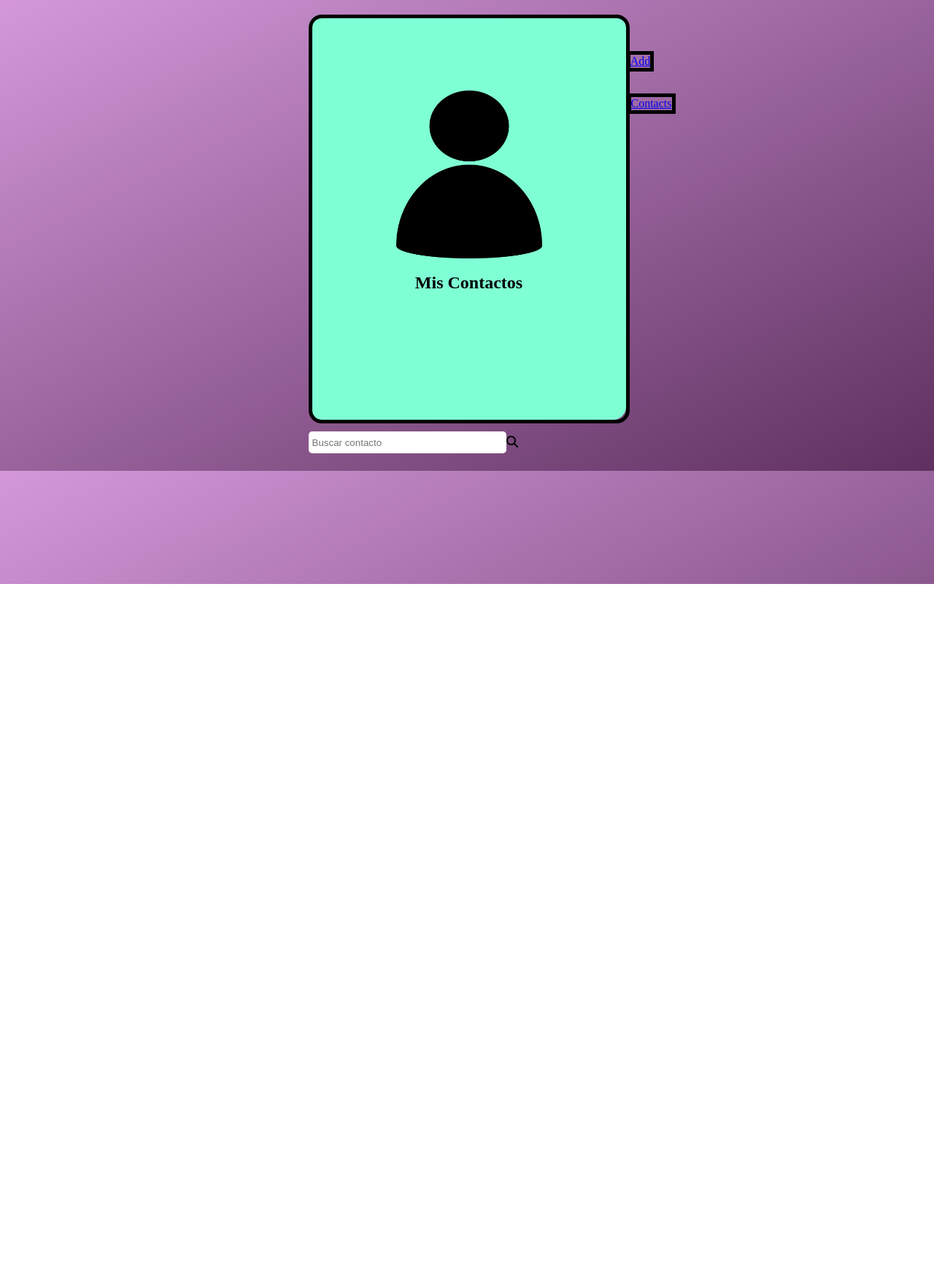
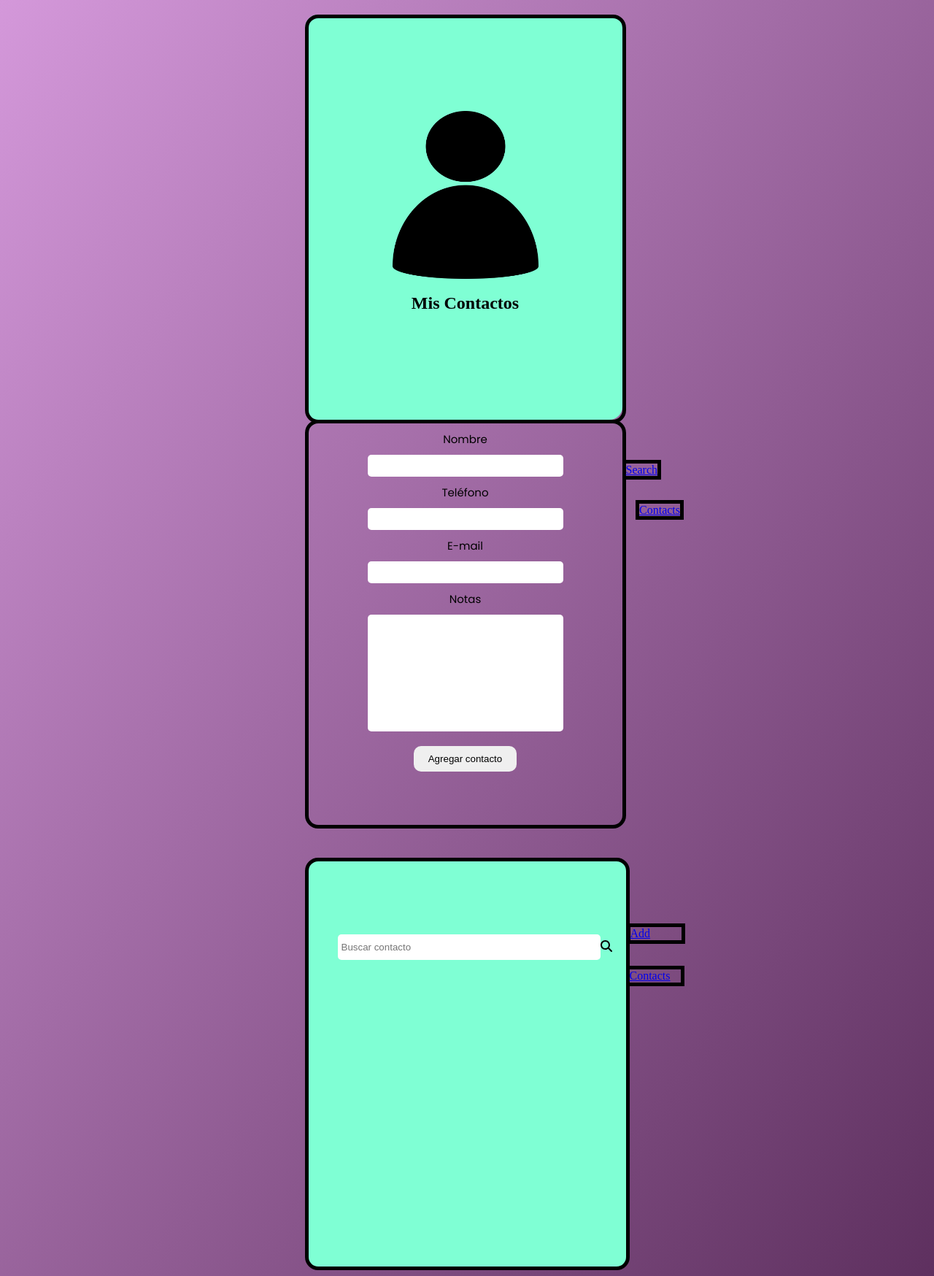
Before and after one commit to ana-mul/Directorio, a React (Vite) app in the folder DirectorioContactos/: page / in a window 1280 px wide. Shown: the whole page at 73% size. Before the commit the page ends 800 px from the top, so only its background shows below. Built offline with nearby package versions, Linux system fonts and the light colour scheme.

Commit message:
avancesdiseño

```diff
--- a/DirectorioContactos/src/components/add-contact/add.css
+++ b/DirectorioContactos/src/components/add-contact/add.css
@@ -54,8 +54,9 @@ button {
 span{
     position: relative;
     border: 5px solid black;
+    width: 70px;
 }
-.add-span-add {
+.search-span-add {
   bottom: 500px;
   left: 435px;
 }
--- a/DirectorioContactos/src/components/add-contact/add.jsx
+++ b/DirectorioContactos/src/components/add-contact/add.jsx
@@ -6,14 +6,14 @@ const Add = (props) => {
   // Deberá manejar los eventos de entrada del formulario y enviar la información del nuevo contacto al componente App para ser agregado a la lista de contactos.
 
   const { name, phone, email, notes, add, inputNa, inputP, inputE, inputNo, showForm, toggleSection } = props;
-  console.log("showForm:", showForm);
+
   return (
     <>
       {/*
 Este componente se encargaría de contener el formulario para agregar nuevos contactos.
 Debería tener los campos de entrada (inputs) necesarios para ingresar la información del contacto, como nombre, número de teléfono, dirección, etc. */}
       <div>
-        {showForm && (
+        {/* {showForm && ( */}
       <section className="section-add">
         <div>
           <form className="form" action="">
@@ -28,9 +28,9 @@ Debería tener los campos de entrada (inputs) necesarios para ingresar la inform
             <button onClick={(e) => { e.preventDefault(); add(); }}>Agregar contacto</button>
           </form>
         </div>
-        <span className="add-span-add">
-            <a href="#" className="add-a" onClick={toggleSection}>
-              Add
+        <span className="search-span-add">
+            <a href="#" className="search-a">
+              Search
             </a>
           </span>
           <span className="contact-span-add">
@@ -39,7 +39,7 @@ Debería tener los campos de entrada (inputs) necesarios para ingresar la inform
             </a>
           </span>
       </section>
-      )}
+      {/* )} */}
       </div>
 
     </>
--- a/DirectorioContactos/src/components/app/App.jsx
+++ b/DirectorioContactos/src/components/app/App.jsx
@@ -88,36 +88,23 @@ function App() {
   const image = "src/assets/imgcontact.png";
 
   //FORMULA PARA MOSTRAR FORMULARIO AGREGAR
-  const [showForm, setShowForm] = useState(false);
-  const [hideCover, setHideCover] = useState (false);
-  const toggleSection = () => {
-    setShowForm(!showForm);
-    setHideCover(!hideCover);
-    console.log("hola", !showForm);
-    console.log ("chau", !hideCover);
+  // const [showForm, setShowForm] = useState(false);
+  // const [hideCover, setHideCover] = useState (false);
+  // const toggleSection = () => {
+  //   setShowForm(!showForm);
+  //   setHideCover(!hideCover);
+  // };
 
-  };
-  console.log ("chau", hideCover);
   return (
     <>
-      <section className={`section-app ${hideCover ? 'hidden' : ''}`}>
+      {/* <section className={`section-app ${hideCover ? 'hidden' : ''}`}> */}
+      <section className="section-app">
         <div className="book-container">
         <img src={image} alt="" />
           <h1>Mis Contactos</h1>
-          <span className="add-span-app">
-            <a href="#" className="add-a" onClick={toggleSection}>
-              Add
-            </a>
-          </span>
-          <span className="contact-span-app">
-            <a href="#" target="_blank" className="contact-a">
-              Contacts
-            </a>
-          </span>
         </div>
         <div className="book-open"></div>
       </section>
-
       <div>
         <Add
           name={name}
@@ -129,8 +116,8 @@ function App() {
           inputP={inputPhone}
           inputE={inputEmail}
           inputNo={inputNotes}
-          showForm={showForm}
-          toggleSection={toggleSection}
+          // showForm={showForm}
+          // toggleSection={toggleSection}
         />
         <Contact
           contact={contact}
--- /dev/null
+++ b/DirectorioContactos/src/components/filter/filter.css
@@ -0,0 +1,51 @@
+.section-filter {
+  width: 435px;
+  height: 555px;
+  border-radius: 18px;
+  background-color: aquamarine;
+  border: 5px solid black;
+  display: flex;
+  flex-direction: column;
+}
+
+span {
+  position: relative;
+  border: 5px solid black;
+}
+.add-span-filter {
+  bottom: 100px;
+  left: 436px;
+}
+.contact-span-filter {
+  bottom: 70px;
+  left: 435px;
+}
+
+.input-filter {
+  margin-top: 100px;
+  padding: 5px;
+  width: 350px;
+  height: 25px;
+  border: none;
+  border-radius: 5px;
+  margin-left: 40px;
+}
+
+ul{
+    list-style: none;
+    margin: 50px 0 0 30px;
+}
+
+p{
+    font-family: 'Poppins', sans-serif;
+    font-size: 13px;
+}
+.name{
+    font-weight: 700;
+}
+
+/* .ul-filter{
+    border: 1px solid black;
+    width: 300px;
+    height: 200px;
+} */
--- a/DirectorioContactos/src/components/filter/filter.jsx
+++ b/DirectorioContactos/src/components/filter/filter.jsx
@@ -1,28 +1,33 @@
 import { FontAwesomeIcon } from "@fortawesome/react-fontawesome";
 import React from "react";
 import { faSearch } from "@fortawesome/free-solid-svg-icons";
+import "../filter/filter.css";
 
 const Filter = (props) => {
-  const { setContact, contact, find, setScreen, screen, handleInputChange } = props;
+  const { setContact, contact, find, setScreen, screen, handleInputChange } =
+    props;
   // //Este componente permitirá a los usuarios filtrar la lista de contactos según ciertos criterios.
   // Deberá manejar los eventos de entrada del filtro y enviar la información de filtrado al componente App para que actualice la lista.
 
   return (
     <>
+      <section className="section-filter">
         <div>
           <input
             type="text"
             value={screen}
             onChange={handleInputChange}
             placeholder="Buscar contacto"
+            className="input-filter"
           />
           <FontAwesomeIcon className="fa-search" icon={faSearch} />
         </div>
         <div>
-        <ul>
-            {screen && find().map((contacts, index)=>(
+          <ul className="ul-filter">
+            {screen &&
+              find().map((contacts, index) => (
                 <li key={index}>
-                    <p>{contacts.name}</p>
+                  <p className="name">{contacts.name}</p>
                   <p>{contacts.phone}</p>
                   <p>{contacts.email}</p>
                   <p>{contacts.notes}</p>
@@ -30,6 +35,17 @@ const Filter = (props) => {
               ))}
           </ul>
         </div>
+        <span className="add-span-filter">
+            <a href="#" className="add-a" >
+              Add
+            </a>
+          </span>
+          <span className="contact-span-filter">
+            <a href="#" target="_blank" className="contact-a">
+              Contacts
+            </a>
+          </span>
+      </section>
     </>
   );
 };
```
Lines whose indentation alone changed are shown as unchanged.
